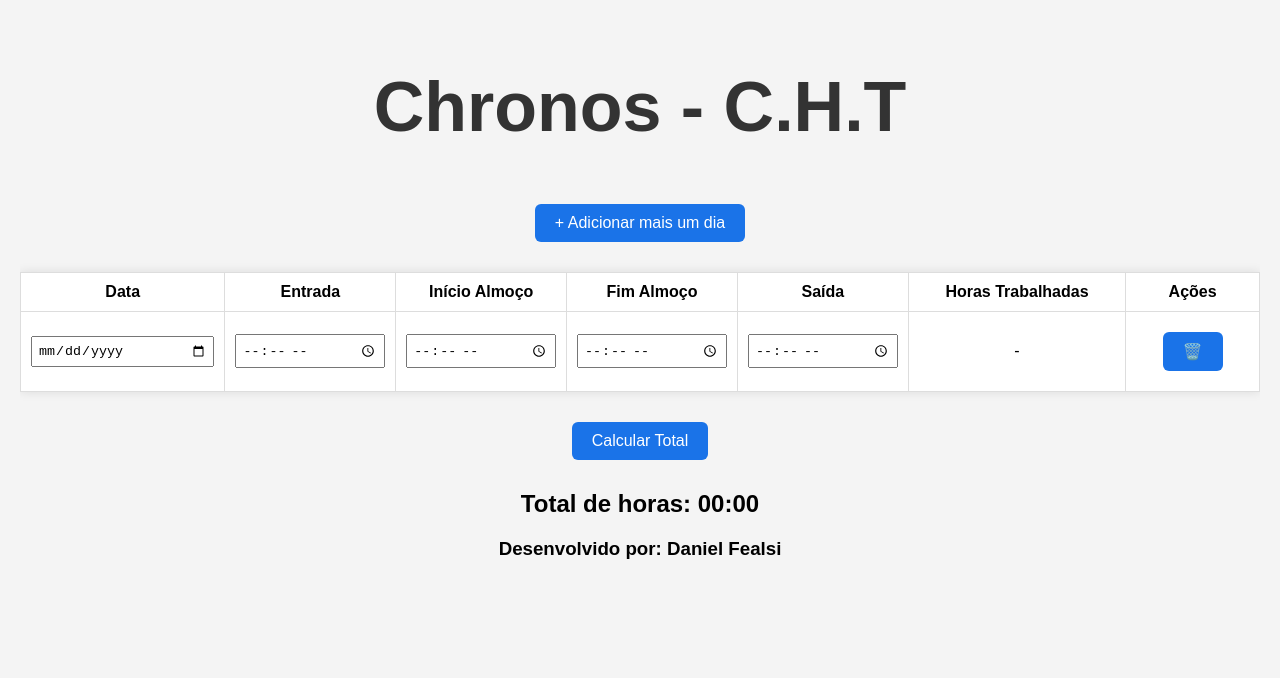
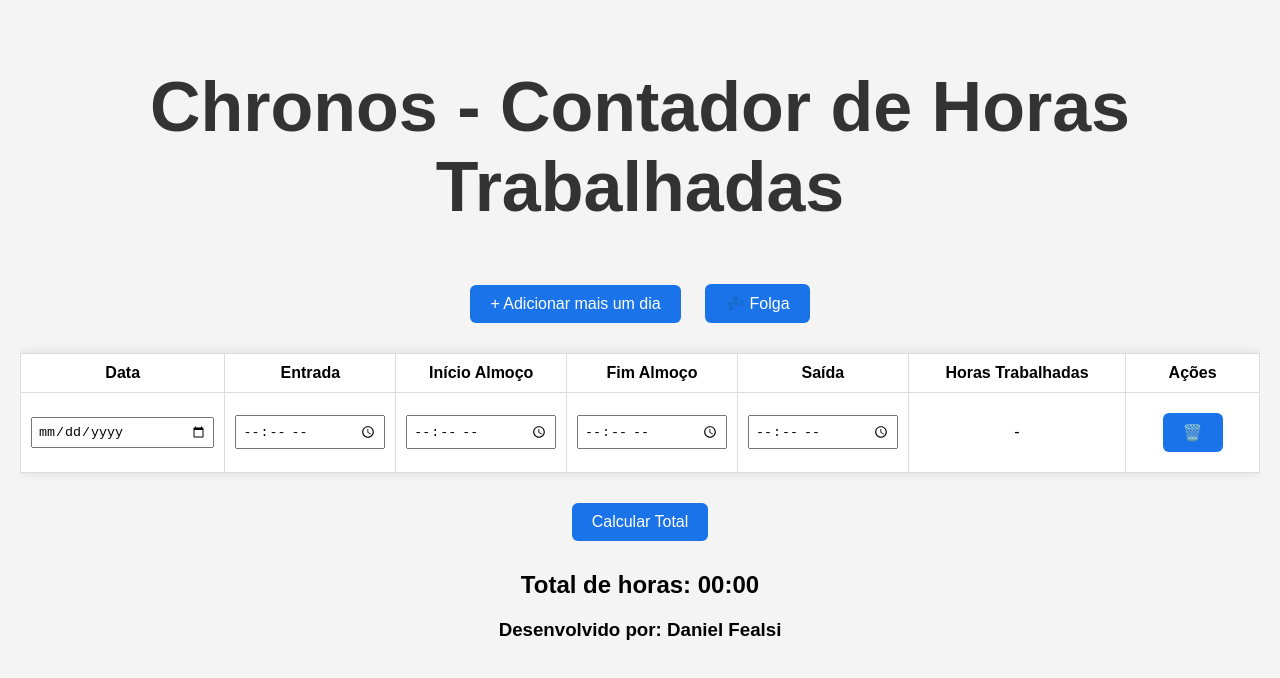
Before and after one commit to Danfas19402/Chronos---C.H.T, a plain HTML site: page index.html in a window 1280 px wide. Drawn offline with Linux system fonts and the light colour scheme.

Commit message:
Update index.html

```diff
--- a/index.html
+++ b/index.html
@@ -3,13 +3,16 @@
 <head>
   <meta charset="UTF-8" />
   <meta name="viewport" content="width=device-width, initial-scale=1.0"/>
-  <title>Chronos - C.H.T</title>
+  <title>Chronos - Contador de Horas</title>
   <link rel="stylesheet" href="styles.css" />
 </head>
 <body>
-  <h1>Chronos - C.H.T</h1>
+  <h1>Chronos - Contador de Horas Trabalhadas</h1>
 
-  <button onclick="addRow()">+ Adicionar mais um dia</button>
+  <div class="buttons">
+    <button onclick="addRow()">+ Adicionar mais um dia</button>
+    <button onclick="adicionarFolga()">💤 Folga</button>
+  </div>
 
   <div class="table-wrapper">
     <table>
@@ -37,4 +40,4 @@
 
   <script src="script.js"></script>
 </body>
-</html>
+</h
```
